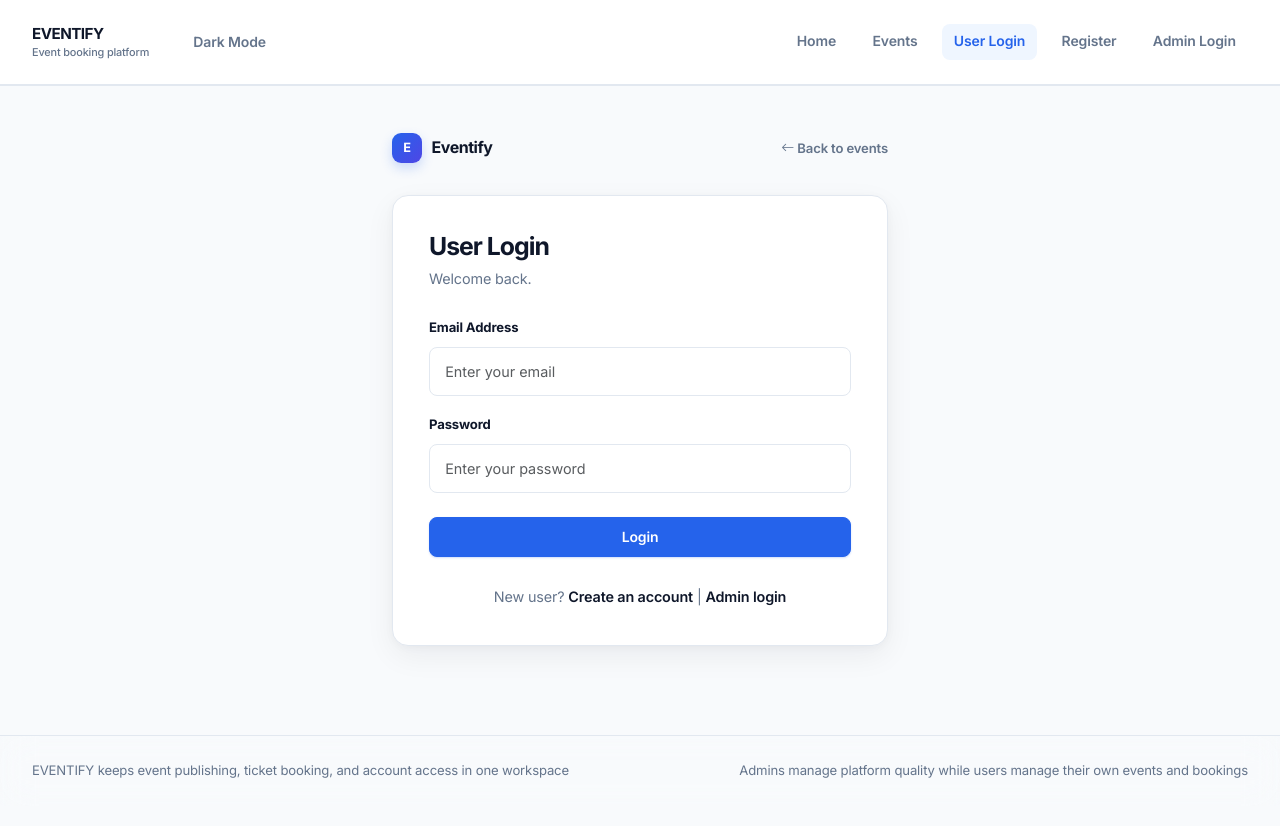
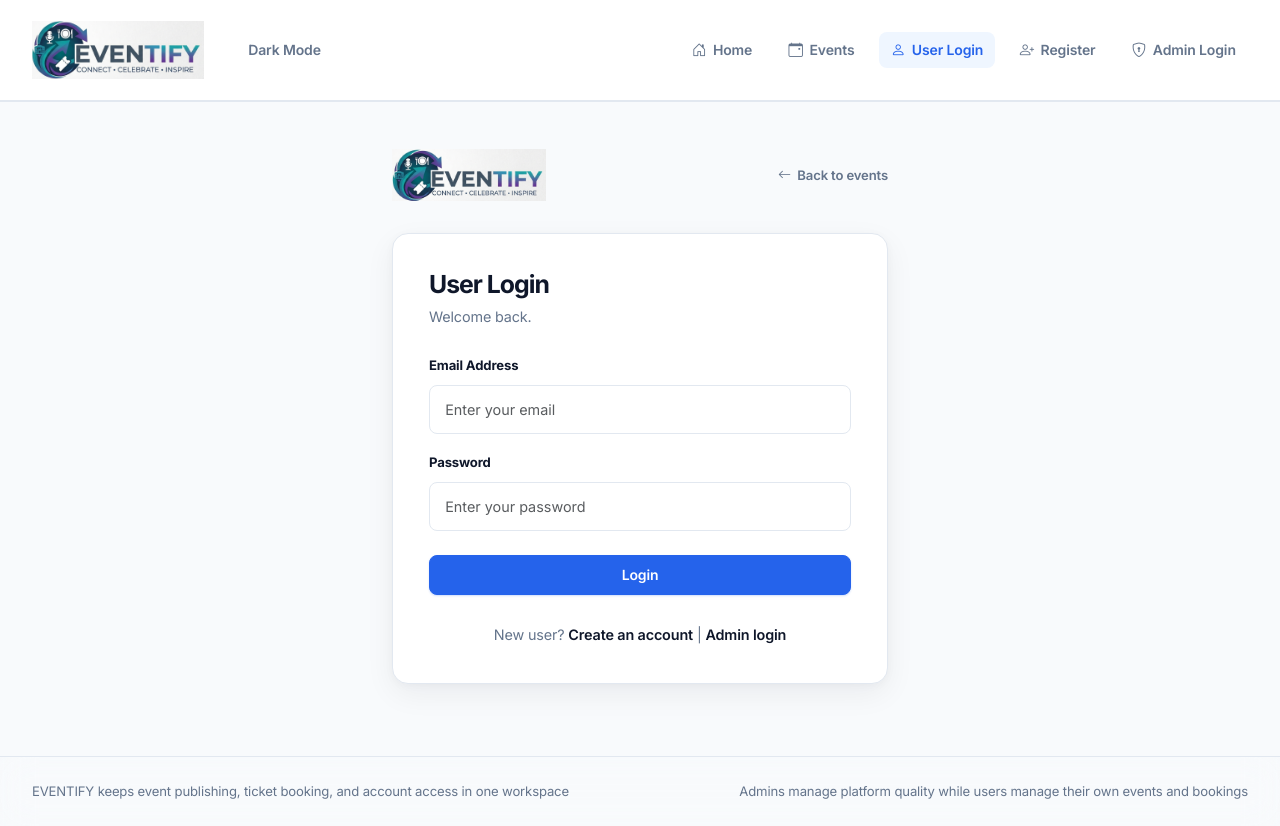
Before and after one commit to Astrike-cmd/smart-event-management-system, a React (Vite) app: page /login in a window 1280 px wide. Built offline with nearby package versions, Linux system fonts and the light colour scheme; no server answers.

Commit message:
UI update v4

```diff
--- /dev/null
+++ b/src/components/BrandLogo.jsx
@@ -0,0 +1,13 @@
+import darkLogo from '../assets/eventify-logo-dark.png';
+import lightLogo from '../assets/eventify-logo-light.png';
+
+function BrandLogo({ className = '' }) {
+  return (
+    <span className={'brand-logo ' + className} aria-label="Eventify">
+      <img className="brand-logo-light" src={lightLogo} alt="" />
+      <img className="brand-logo-dark" src={darkLogo} alt="" />
+    </span>
+  );
+}
+
+export default BrandLogo;
--- a/src/layouts/AuthLayout.jsx
+++ b/src/layouts/AuthLayout.jsx
@@ -1,12 +1,12 @@
 import { Link, Outlet } from 'react-router-dom';
+import BrandLogo from '../components/BrandLogo';
 
 function AuthLayout() {
   return (
     <section className="container py-5 auth-layout auth-layout--simple">
       <div className="auth-simple-header">
-        <Link className="auth-brand-link" to="/">
-          <span className="auth-brand-mark">E</span>
-          <span>Eventify</span>
+        <Link className="auth-brand-link" to="/" aria-label="Eventify home">
+          <BrandLogo />
         </Link>
         <Link className="auth-back-link" to="/">
           <i className="bi bi-arrow-left" aria-hidden="true" /> Back to events
--- a/src/layouts/MainLayout.jsx
+++ b/src/layouts/MainLayout.jsx
@@ -1,4 +1,5 @@
 import { NavLink, Outlet } from 'react-router-dom';
+import BrandLogo from '../components/BrandLogo';
 import ThemeToggle from '../components/ThemeToggle';
 import useAuth from '../hooks/useAuth';
 
@@ -11,11 +12,8 @@ function MainLayout() {
         <nav className="navbar navbar-expand-lg">
           <div className="container py-2 gap-3">
             <div className="d-flex align-items-center justify-content-between gap-3 app-header-brand-row">
-              <NavLink className="navbar-brand d-flex align-items-center" to="/">
-                <div>
-                  <span className="brand-title d-block">EVENTIFY</span>
-                  <small className="brand-subtitle">Event booking platform</small>
-                </div>
+              <NavLink className="navbar-brand d-flex align-items-center" to="/" aria-label="Eventify home">
+                <BrandLogo />
               </NavLink>
 
               <div className="d-flex align-items-center gap-2 app-header-controls">
@@ -44,22 +42,22 @@ function MainLayout() {
 
                 <div className="app-nav-scroll">
                   <NavLink className="btn btn-nav-link" to="/">
-                    Home
+                    <i className="bi bi-house-door" aria-hidden="true" /> Home
                   </NavLink>
                   <NavLink className="btn btn-nav-link" to="/events">
-                    Events
+                    <i className="bi bi-calendar-event" aria-hidden="true" /> Events
                   </NavLink>
 
                   {!isAuthenticated ? (
                     <>
                       <NavLink className="btn btn-nav-link" to="/login">
-                        User Login
+                        <i className="bi bi-person" aria-hidden="true" /> User Login
                       </NavLink>
                       <NavLink className="btn btn-nav-link" to="/register">
-                        Register
+                        <i className="bi bi-person-plus" aria-hidden="true" /> Register
                       </NavLink>
                       <NavLink className="btn btn-nav-link" to="/admin/login">
-                        Admin Login
+                        <i className="bi bi-shield-lock" aria-hidden="true" /> Admin Login
                       </NavLink>
                     </>
                   ) : (
@@ -67,15 +65,15 @@ function MainLayout() {
                       {!isAdmin ? (
                         <>
                           <NavLink className="btn btn-nav-link" to="/my-events">
-                            My Events
+                            <i className="bi bi-calendar-plus" aria-hidden="true" /> My Events
                           </NavLink>
                           <NavLink className="btn btn-nav-link" to="/bookings">
-                            My Bookings
+                            <i className="bi bi-ticket-perforated" aria-hidden="true" /> My Bookings
                           </NavLink>
                         </>
                       ) : (
                         <NavLink className="btn btn-nav-link" to="/admin/bookings">
-                          Admin Bookings
+                          <i className="bi bi-clipboard-check" aria-hidden="true" /> Admin Bookings
                         </NavLink>
                       )}
                       <NavLink
@@ -85,7 +83,7 @@ function MainLayout() {
                         {isAdmin ? 'Admin Dashboard' : 'Dashboard'}
                       </NavLink>
                       <button type="button" className="btn btn-nav-link" onClick={logout}>
-                        Logout
+                        <i className="bi bi-box-arrow-right" aria-hidden="true" /> Logout
                       </button>
                     </>
                   )}
--- a/src/styles/global.css
+++ b/src/styles/global.css
@@ -1684,3 +1684,18 @@ body, .app-main { background: var(--bg-primary); }
 .page-shell::before { display: none; }
 .home-hero { background: var(--bg-primary); }
 body[data-theme=dark] .home-hero { background: var(--bg-primary); }
+
+/* Brand assets and concise navigation iconography */
+.brand-logo { position: relative; display: inline-block; width: 172px; height: 58px; overflow: hidden; flex: 0 0 auto; }
+.brand-logo img { position: absolute; top: -51px; left: -63px; display: block; width: 294px; max-width: none; height: auto; }
+.brand-logo-dark { display: none !important; }
+body[data-theme=dark] .brand-logo-light { display: none !important; }
+body[data-theme=dark] .brand-logo-dark { display: block !important; }
+.navbar-brand { gap: 0; }
+.btn-nav-link { display: inline-flex; align-items: center; gap: .42rem; }
+.btn-nav-link i { font-size: .9rem; line-height: 1; }
+.auth-brand-link .brand-logo { width: 154px; height: 52px; }
+.auth-brand-link .brand-logo img { width: 263px; top: -45px; left: -56px; }
+.auth-brand-link { gap: 0; }
+.auth-back-link { display: inline-flex; align-items: center; gap: .4rem; }
+@media(max-width:575.98px) { .brand-logo { width: 148px; height: 50px; }.brand-logo img { width: 252px; top: -43px; left: -54px; } }
```
Also changed, not shown: src/assets/eventify-logo-dark.png (added), src/assets/eventify-logo-light.png (added).
